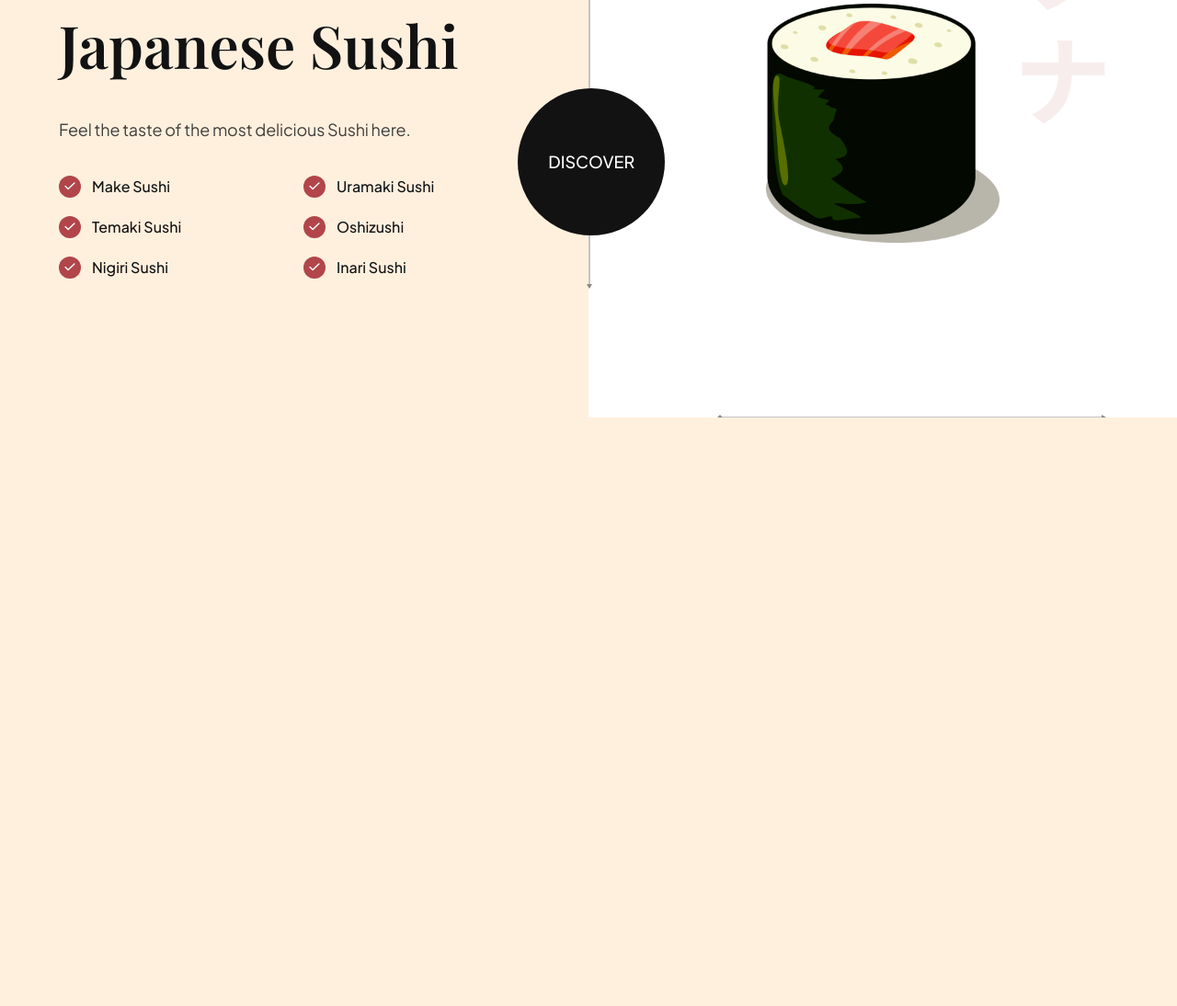
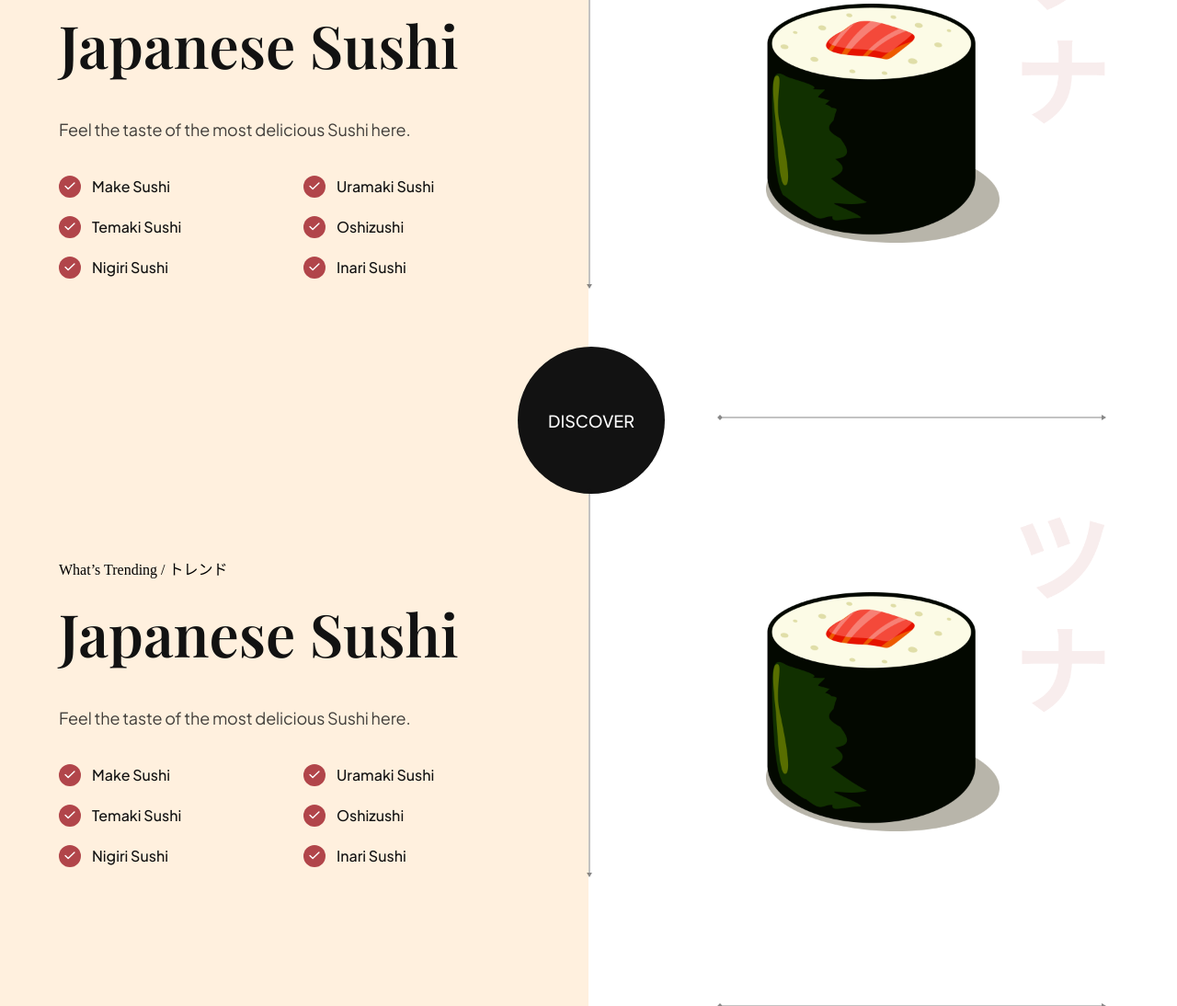
Before and after one commit to KrishKorat/HTML-CSS-Projects-Archive, a website built with Vite: page Sushi/index.html in a window 1280 px wide. Shown: the part 2469-3563 px from the top of the page at 92% size. Before the commit the page ends 2923 px from the top, so only its background shows below. Built offline with nearby package versions, Linux system fonts and the light colour scheme.

```diff
--- a/Sushi/index.html
+++ b/Sushi/index.html
@@ -292,6 +292,67 @@
       <p>Discover</p>
     </div>
 
+    <section class="trending-sushi">
+
+      <div class="trending__content" data-aos="fade-right">
+        <p class="sushi_subtitle">What’s Trending / トレンド</p>
+        <h3 class="sushi__title">Japanese Sushi</h3>
+        <p class="sushi__description">
+          Feel the taste of the most delicious Sushi here.
+        </p>
+
+        <ul class="trending__list flex-between">
+          <li>
+            <div class="trending__icon flex-center">
+              <img src="assets/check.svg" alt="check" />
+            </div>
+            <p>Make Sushi</p>
+          </li>
+          <li>
+            <div class="trending__icon flex-center">
+              <img src="assets/check.svg" alt="check" />
+            </div>
+            <p>Uramaki Sushi</p>
+          </li>
+          <li>
+            <div class="trending__icon flex-center">
+              <img src="assets/check.svg" alt="check" />
+            </div>
+            <p>Temaki Sushi</p>
+          </li>
+          <li>
+            <div class="trending__icon flex-center">
+              <img src="assets/check.svg" alt="check" />
+            </div>
+            <p>Oshizushi</p>
+          </li>
+          <li>
+            <div class="trending__icon flex-center">
+              <img src="assets/check.svg" alt="check" />
+            </div>
+            <p>Nigiri Sushi</p>
+          </li>
+          <li>
+            <div class="trending__icon flex-center">
+              <img src="assets/check.svg" alt="check" />
+            </div>
+            <p>Inari Sushi</p>
+          </li>
+        </ul>
+      </div>
+
+      <div class="trending__image flex-center">
+
+        <img src="assets/sushi-5.png" alt="sushi-5" data-aos="fade-left" />
+        <div class="trending__arrow trending__arrow-left">
+          <img src="assets/arrow-vertical.svg" alt="arrow-vertical" />
+        </div>
+        <div class="trending__arrow trending__arrow-bottom">
+          <img src="assets/arrow-horizontal.svg" alt="arrow-horizontal" />
+        </div>
+      </div>
+    </section>
+
   </section>
 
 
```
